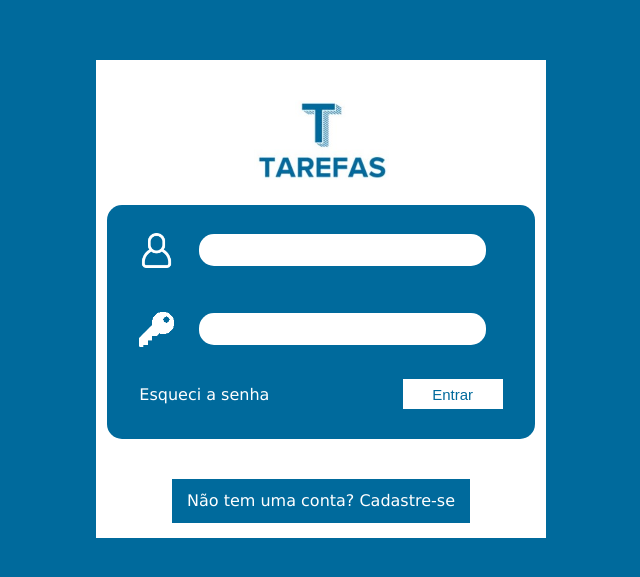
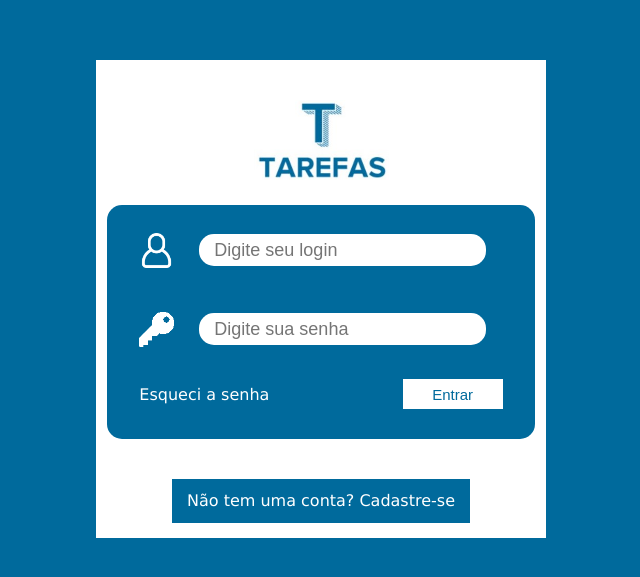
Before and after one commit to Mauricio720/TarefasApp-Front, a React (Create React App) app: page /login in a window 1280 px wide. Shown: the part 101-678 px from the top of the page, without its empty margins (319-959 px from the left). Built offline with nearby package versions, Linux system fonts and the light colour scheme.

Commit message:
Placeholders nos inputs de login

```diff
--- a/src/pages/Login/index.js
+++ b/src/pages/Login/index.js
@@ -137,6 +137,7 @@ const Login = () => {
                 onChange={(e) => {
                   setLogin(e.target.value);
                 }}
+                placeholder="Digite seu login"
               />
             </div>
             <br />
@@ -150,6 +151,7 @@ const Login = () => {
                 onChange={(e) => {
                   setPassword(e.target.value);
                 }}
+                placeholder="Digite sua senha"
                 type="password"
               />
             </div>
```
